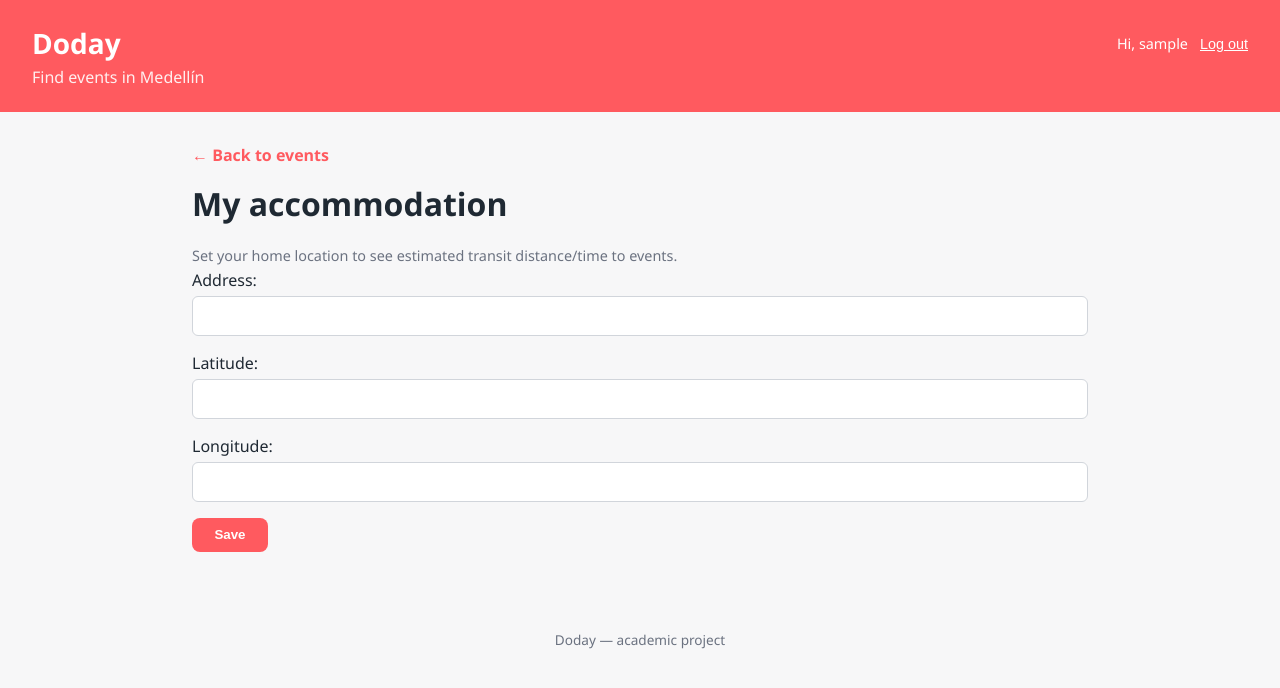
After one commit to JANATAROTO/Doday-Project, a Django app: page /accommodation/ in a window 1280 px wide. The commit adds this page. Shown: the top 688 px of the page. Run offline with Django 5.2, Linux system fonts and the light colour scheme; the visitor is signed in with stand-in values (Sample User, id 1); data that the repository does not hold is empty.

Commit message:
RF4/RF5/RF6/RF12: event create/edit/delete, email signup, RF1/RF3 groundwork
- RF4: organizers can create events (event_create view, reuses EventForm)
- RF6: organizers can delete their own events, with confirmation page
- RF12: self-service signup with email (SignupForm, EmailAuthenticationForm)
- RF1/RF3 groundwork: Event.latitude/longitude, Accommodation model,
  events/distance.py (Google Distance Matrix estimate), accommodation
  editor, and a placeholder map section on the event detail page —
  ported and fixed from Juan Felipe's feature/req-03-routes-to-event
  branch, inactive until GOOGLE_MAPS_API_KEY is set
- .gitignore: stop tracking local docs (claude.md, EXPLICACION_CODIGO.txt,
  requirements.txt, README.md)

```diff
--- a/doday/settings.py
+++ b/doday/settings.py
@@ -116,6 +116,10 @@ LOGIN_URL = 'login'
 LOGIN_REDIRECT_URL = 'events:event_list'
 LOGOUT_REDIRECT_URL = 'events:event_list'
 
+# TODO: fill in once the team has a Google Maps API key (RF1/RF3).
+# Without a key, transit distance/time estimates are skipped (see events/distance.py).
+GOOGLE_MAPS_API_KEY = ''
+
 
 # Static files (CSS, JavaScript, Images)
 # https://docs.djangoproject.com/en/6.0/howto/static-files/
--- a/doday/urls.py
+++ b/doday/urls.py
@@ -15,10 +15,20 @@ Including another URLconf
     2. Add a URL to urlpatterns:  path('blog/', include('blog.urls'))
 """
 from django.contrib import admin
+from django.contrib.auth import views as auth_views
 from django.urls import include, path
+
+from events import views as events_views
+from events.forms import EmailAuthenticationForm
 
 urlpatterns = [
     path('admin/', admin.site.urls),
+    path('accounts/signup/', events_views.signup, name='signup'),
+    path(
+        'accounts/login/',
+        auth_views.LoginView.as_view(authentication_form=EmailAuthenticationForm),
+        name='login',
+    ),
     path('accounts/', include('django.contrib.auth.urls')),
     path('', include('events.urls')),
 ]
--- a/events/forms.py
+++ b/events/forms.py
@@ -1,6 +1,10 @@
 from django import forms
+from django.contrib.auth import get_user_model
+from django.contrib.auth.forms import AuthenticationForm, UserCreationForm
 
-from .models import Event
+from .models import Accommodation, Event
+
+User = get_user_model()
 
 
 class EventForm(forms.ModelForm):
@@ -19,3 +23,35 @@ class EventForm(forms.ModelForm):
             "date_time": forms.DateTimeInput(attrs={"type": "datetime-local"}),
             "description": forms.Textarea(attrs={"rows": 5}),
         }
+
+
+class AccommodationForm(forms.ModelForm):
+    class Meta:
+        model = Accommodation
+        fields = ["address", "latitude", "longitude"]
+
+
+class EmailAuthenticationForm(AuthenticationForm):
+    username = forms.CharField(label="Email")
+
+
+class SignupForm(UserCreationForm):
+    email = forms.EmailField(required=True, help_text="Used to sign in — no separate username needed.")
+
+    class Meta:
+        model = User
+        fields = ("email",)
+
+    def clean_email(self):
+        email = self.cleaned_data["email"]
+        if User.objects.filter(email__iexact=email).exists():
+            raise forms.ValidationError("An account with this email already exists.")
+        return email
+
+    def save(self, commit=True):
+        user = super().save(commit=False)
+        user.username = self.cleaned_data["email"]
+        user.email = self.cleaned_data["email"]
+        if commit:
+            user.save()
+        return user
--- a/events/models.py
+++ b/events/models.py
@@ -29,6 +29,8 @@ class Event(models.Model):
         max_length=255,
         help_text="Address or place name (exact map coordinates come with RF1).",
     )
+    latitude = models.DecimalField(max_digits=9, decimal_places=6, null=True, blank=True)
+    longitude = models.DecimalField(max_digits=9, decimal_places=6, null=True, blank=True)
     category = models.ForeignKey(
         Category, on_delete=models.SET_NULL, null=True, related_name="events"
     )
@@ -46,3 +48,17 @@ class Event(models.Model):
 
     def __str__(self):
         return self.title
+
+
+class Accommodation(models.Model):
+    """User's home location, used to estimate transit distance/time to events (RF3)."""
+
+    user = models.OneToOneField(
+        settings.AUTH_USER_MODEL, on_delete=models.CASCADE, related_name="accommodation"
+    )
+    address = models.CharField(max_length=255)
+    latitude = models.DecimalField(max_digits=9, decimal_places=6)
+    longitude = models.DecimalField(max_digits=9, decimal_places=6)
+
+    def __str__(self):
+        return f"{self.user.username} - {self.address}"
--- /dev/null
+++ b/events/templates/events/accommodation_form.html
@@ -0,0 +1,16 @@
+{% extends "events/base.html" %}
+
+{% block title %}My accommodation — Doday{% endblock %}
+
+{% block content %}
+<a class="back-link" href="{% url 'events:event_list' %}">← Back to events</a>
+
+<h1>My accommodation</h1>
+<p class="event-meta">Set your home location to see estimated transit distance/time to events.</p>
+
+<form method="post" class="auth-form">
+    {% csrf_token %}
+    {{ form.as_p }}
+    <button type="submit">Save</button>
+</form>
+{% endblock %}
--- a/events/templates/events/base.html
+++ b/events/templates/events/base.html
@@ -20,6 +20,7 @@
                     </form>
                 {% else %}
                     <a href="{% url 'login' %}">Log in</a>
+                    <a href="{% url 'signup' %}">Sign up</a>
                 {% endif %}
             </div>
         </div>
--- a/events/templates/registration/login.html
+++ b/events/templates/registration/login.html
@@ -15,4 +15,6 @@
     <button type="submit">Log in</button>
     <input type="hidden" name="next" value="{{ next }}">
 </form>
+
+<p class="event-meta"><a href="{% url 'signup' %}">Don't have an account? Sign up</a></p>
 {% endblock %}
--- a/events/urls.py
+++ b/events/urls.py
@@ -6,6 +6,9 @@ app_name = "events"
 
 urlpatterns = [
     path("", views.event_list, name="event_list"),
+    path("create/", views.event_create, name="event_create"),
+    path("accommodation/", views.accommodation_edit, name="accommodation_edit"),
     path("<int:pk>/", views.event_detail, name="event_detail"),
     path("<int:pk>/edit/", views.event_edit, name="event_edit"),
+    path("<int:pk>/delete/", views.event_delete, name="event_delete"),
 ]
--- a/events/views.py
+++ b/events/views.py
@@ -1,9 +1,24 @@
+from django.contrib.auth import login as auth_login
 from django.contrib.auth.decorators import login_required
 from django.core.exceptions import PermissionDenied
 from django.shortcuts import get_object_or_404, redirect, render
 
-from .forms import EventForm
+from .distance import estimate_transit
+from .forms import AccommodationForm, EventForm, SignupForm
 from .models import Event
+
+
+def signup(request):
+    if request.method == "POST":
+        form = SignupForm(request.POST)
+        if form.is_valid():
+            user = form.save()
+            auth_login(request, user)
+            return redirect("events:event_list")
+    else:
+        form = SignupForm()
+
+    return render(request, "registration/signup.html", {"form": form})
 
 
 def event_list(request):
@@ -13,7 +28,37 @@ def event_list(request):
 
 def event_detail(request, pk):
     event = get_object_or_404(Event.objects.select_related("category"), pk=pk)
-    return render(request, "events/event_detail.html", {"event": event})
+
+    transit_estimate = None
+    accommodation = getattr(request.user, "accommodation", None) if request.user.is_authenticated else None
+    if accommodation and event.latitude is not None and event.longitude is not None:
+        result = estimate_transit(
+            accommodation.latitude, accommodation.longitude, event.latitude, event.longitude
+        )
+        if result:
+            distance_km, duration_minutes = result
+            transit_estimate = {"distance_km": distance_km, "duration_minutes": duration_minutes}
+
+    return render(
+        request,
+        "events/event_detail.html",
+        {"event": event, "accommodation": accommodation, "transit_estimate": transit_estimate},
+    )
+
+
+@login_required
+def event_create(request):
+    if request.method == "POST":
+        form = EventForm(request.POST)
+        if form.is_valid():
+            event = form.save(commit=False)
+            event.organizer = request.user
+            event.save()
+            return redirect("events:event_detail", pk=event.pk)
+    else:
+        form = EventForm()
+
+    return render(request, "events/event_form.html", {"form": form, "event": None})
 
 
 @login_required
@@ -31,3 +76,33 @@ def event_edit(request, pk):
         form = EventForm(instance=event)
 
     return render(request, "events/event_form.html", {"form": form, "event": event})
+
+
+@login_required
+def event_delete(request, pk):
+    event = get_object_or_404(Event, pk=pk)
+    if event.organizer_id != request.user.id:
+        raise PermissionDenied("You can only delete events you organize.")
+
+    if request.method == "POST":
+        event.delete()
+        return redirect("events:event_list")
+
+    return render(request, "events/event_confirm_delete.html", {"event": event})
+
+
+@login_required
+def accommodation_edit(request):
+    accommodation = getattr(request.user, "accommodation", None)
+
+    if request.method == "POST":
+        form = AccommodationForm(request.POST, instance=accommodation)
+        if form.is_valid():
+            accommodation = form.save(commit=False)
+            accommodation.user = request.user
+            accommodation.save()
+            return redirect("events:event_list")
+    else:
+        form = AccommodationForm(instance=accommodation)
+
+    return render(request, "events/accommodation_form.html", {"form": form})
```
Also changed, not shown: events/admin.py (+7 -1 lines), events/distance.py (added, +33 -0 lines), events/static/events/style.css (+63 -0 lines), events/templates/events/event_confirm_delete.html (added, +15 -0 lines), events/templates/events/event_detail.html (+18 -1 lines), events/templates/events/event_form.html (+7 -3 lines), events/templates/events/event_list.html (+6 -1 lines), events/templates/registration/signup.html (added, +15 -0 lines), events/migrations/0004_event_latitude_event_longitude_accommodation.py (added), events/static/events/map-placeholder.png (added), 1 other file.
